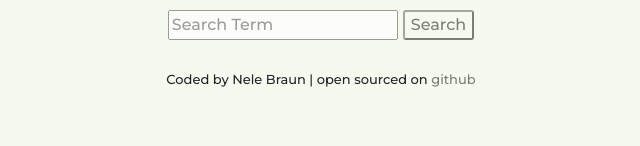
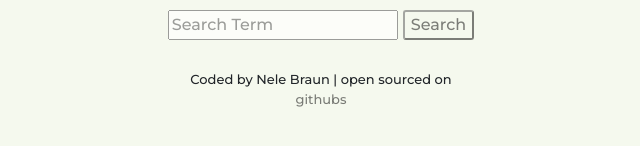
Before and after one commit to NelB82/react-dictionary, a React (Create React App) app: page / in a window 1280 px wide. Shown: the part 182-328 px from the top of the page, without its empty margins (294-934 px from the left). Built offline with nearby package versions, Linux system fonts and the light colour scheme; no server answers.

Commit message:
correct link

```diff
--- a/src/App.js
+++ b/src/App.js
@@ -7,13 +7,13 @@ function App() {
         <header className="App-header">Dictionary</header>
         <DictionarySearch defaultKeyword="variety" />
         <footer className="App-footer text-center ">
-          Coded by Nele Braun | open sourced on
+          <div>Coded by Nele Braun | open sourced on</div>
+
           <a
             href="https://github.com/NelB82/react-dictionary"
             className="githubLink"
           >
-            {" "}
-            github
+            githubs
           </a>
         </footer>
       </div>
```
